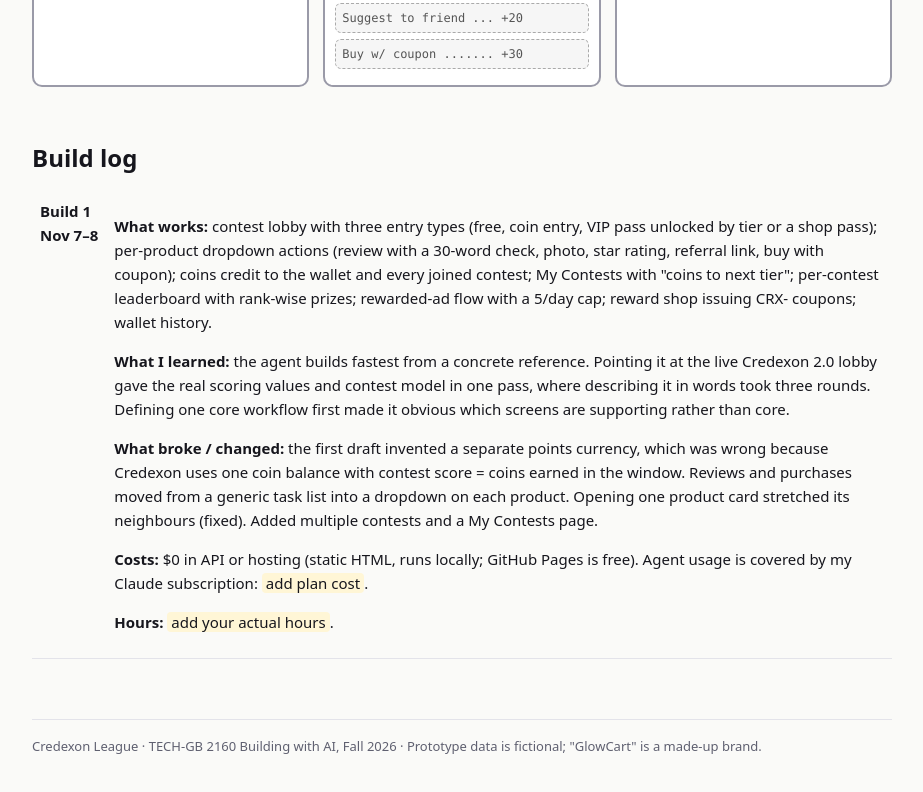
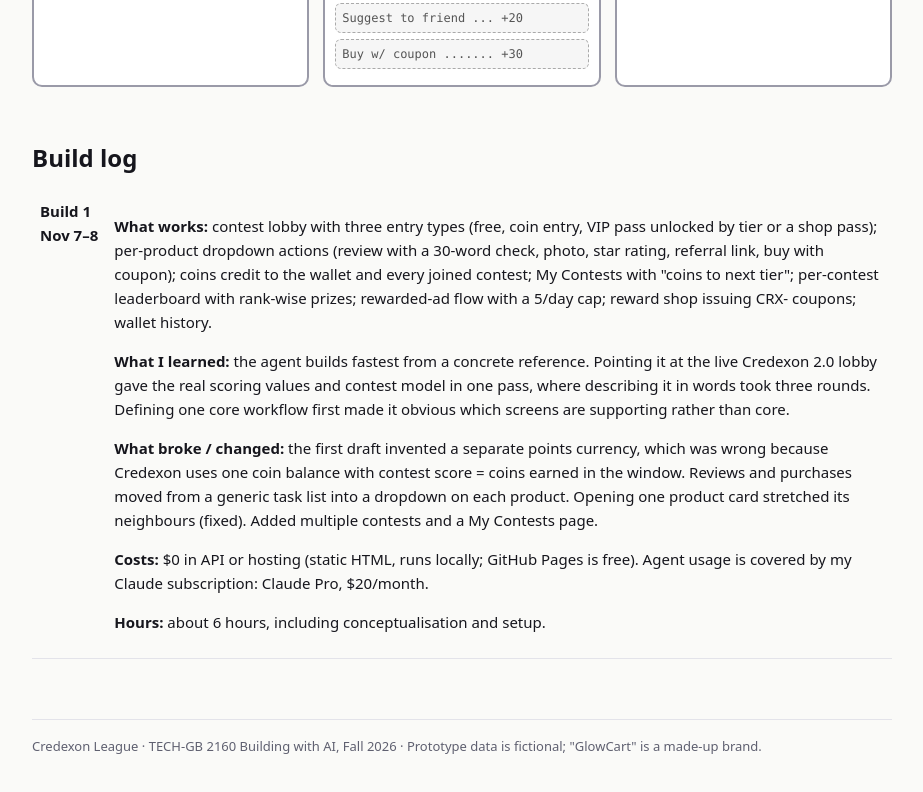
Before and after one commit to building-with-ai-f26/yg1821-gamifiedecomm, a plain HTML site: page docs/index.html in a window 1280 px wide. Shown: the part 4057-4849 px from the top of the page, without its empty margins (178-1101 px from the left). Drawn offline with Linux system fonts and the light colour scheme.

Commit message:
Build log: add actual hours and Claude plan cost
Co-Authored-By: Claude Opus 5.5 <noreply@anthropic.com>

```diff
--- a/docs/index.html
+++ b/docs/index.html
@@ -137,8 +137,8 @@ footer{margin-top:60px;color:var(--mut);font-size:13px;border-top:1px solid var(
  <p><b>What works:</b> contest lobby with three entry types (free, coin entry, VIP pass unlocked by tier or a shop pass); per-product dropdown actions (review with a 30-word check, photo, star rating, referral link, buy with coupon); coins credit to the wallet and every joined contest; My Contests with "coins to next tier"; per-contest leaderboard with rank-wise prizes; rewarded-ad flow with a 5/day cap; reward shop issuing CRX- coupons; wallet history.</p>
  <p><b>What I learned:</b> the agent builds fastest from a concrete reference. Pointing it at the live Credexon 2.0 lobby gave the real scoring values and contest model in one pass, where describing it in words took three rounds. Defining one core workflow first made it obvious which screens are supporting rather than core.</p>
  <p><b>What broke / changed:</b> the first draft invented a separate points currency, which was wrong because Credexon uses one coin balance with contest score = coins earned in the window. Reviews and purchases moved from a generic task list into a dropdown on each product. Opening one product card stretched its neighbours (fixed). Added multiple contests and a My Contests page.</p>
- <p><b>Costs:</b> $0 in API or hosting (static HTML, runs locally; GitHub Pages is free). Agent usage is covered by my Claude subscription: <span class="fill">add plan cost</span>.</p>
- <p><b>Hours:</b> <span class="fill">add your actual hours</span>.</p>
+ <p><b>Costs:</b> $0 in API or hosting (static HTML, runs locally; GitHub Pages is free). Agent usage is covered by my Claude subscription: Claude Pro, $20/month.</p>
+ <p><b>Hours:</b> about 6 hours, including conceptualisation and setup.</p>
 </td></tr></table>
 </section>
 
```
